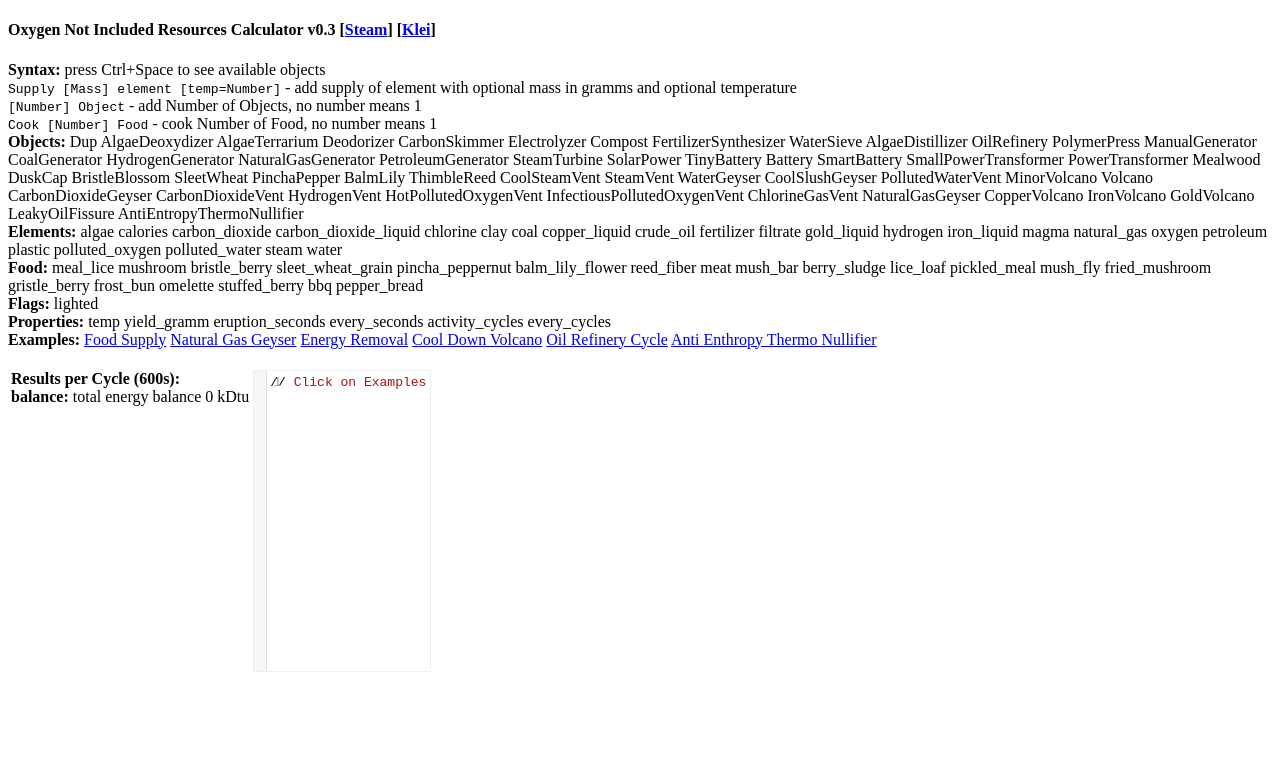
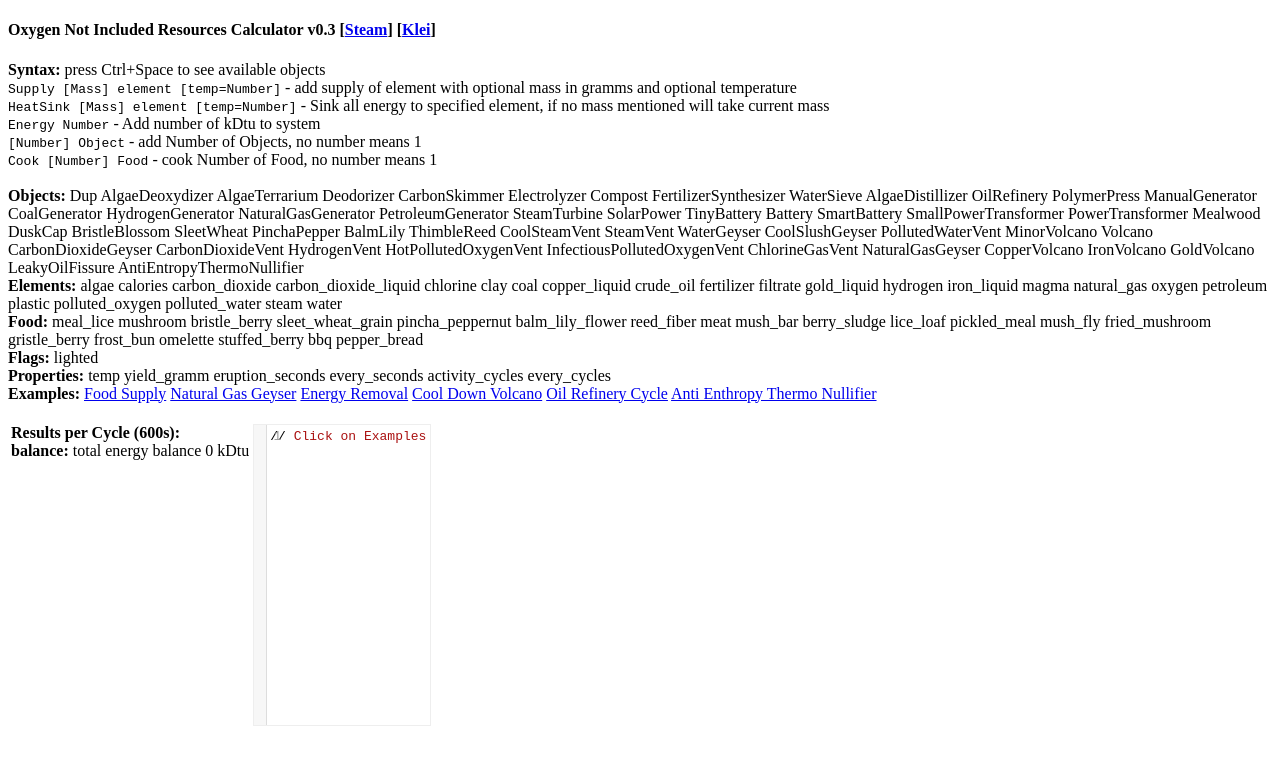
Before and after one commit to theaspect/oni, a website with bundled scripts: page index.html in a window 1280 px wide. Built offline with nearby package versions, Linux system fonts and the light colour scheme.

Commit message:
Update syntax doc

```diff
--- a/index.html
+++ b/index.html
@@ -41,8 +41,11 @@
         press Ctrl+Space to see available objects
         <div>
             <div><code>Supply [Mass] element [temp=Number]</code> - add supply of element with optional mass in gramms and optional temperature</div>
+            <div><code>HeatSink [Mass] element [temp=Number]</code> - Sink all energy to specified element, if no mass mentioned will take current mass</div>
+            <div><code>Energy Number</code> - Add number of kDtu to system</div>
             <div><code>[Number] Object</code> - add Number of Objects, no number means 1</div>
             <div><code>Cook [Number] Food</code> - cook Number of Food, no number means 1</div>
+            <br/>
             <div><b>Objects: </b><span id="known_objects"></span></div>
             <div><b>Elements: </b><span id="known_elements"></span></div>
             <div><b>Food: </b><span id="known_food"></span></div>
```
